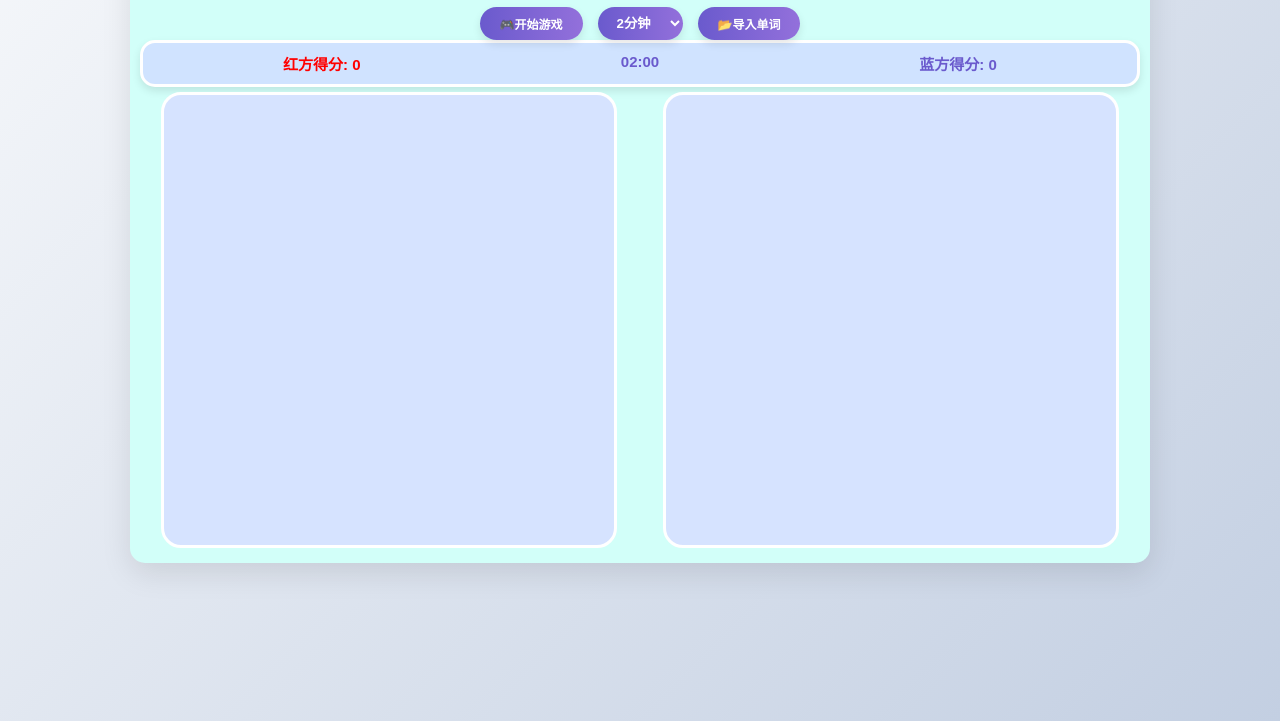
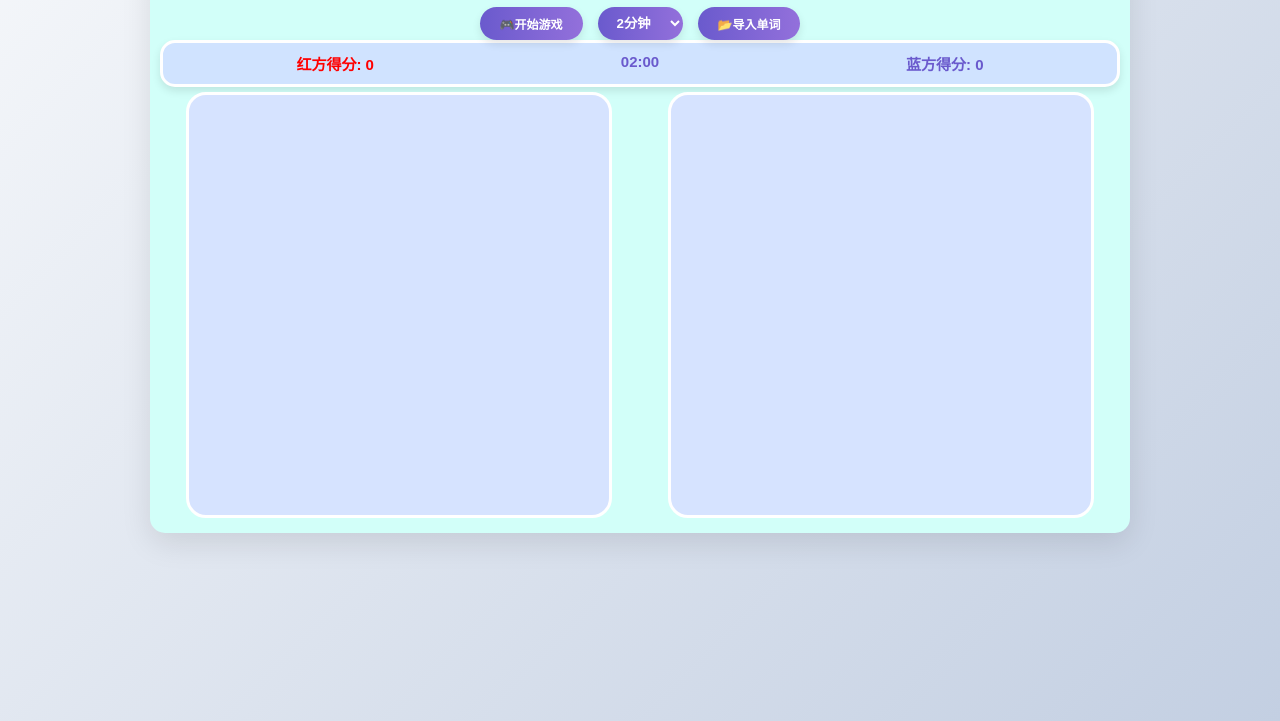
Before and after one commit to luoqifeng-aaron/wordgame, a plain HTML site: page index.html in a window 1280 px wide. Shown: the part 89-810 px from the top of the page. Drawn offline with Linux system fonts and the light colour scheme.

Commit message:
Update index.html

```diff
--- a/index.html
+++ b/index.html
@@ -15,7 +15,7 @@
         }
 
         .container {
-            max-width: 1000px;
+            max-width: 960px;
             margin: 0px auto;
             background-color: #D2FFF9;
             padding: 10px;
@@ -124,8 +124,8 @@
             gap: 5px;
         }
         .game-board {
-            width: 450px;
-            height: 450px;
+            width: 420px;
+            height: 420px;
             border: 3px solid white;
             border-radius: 20px;
             display: grid;
```
